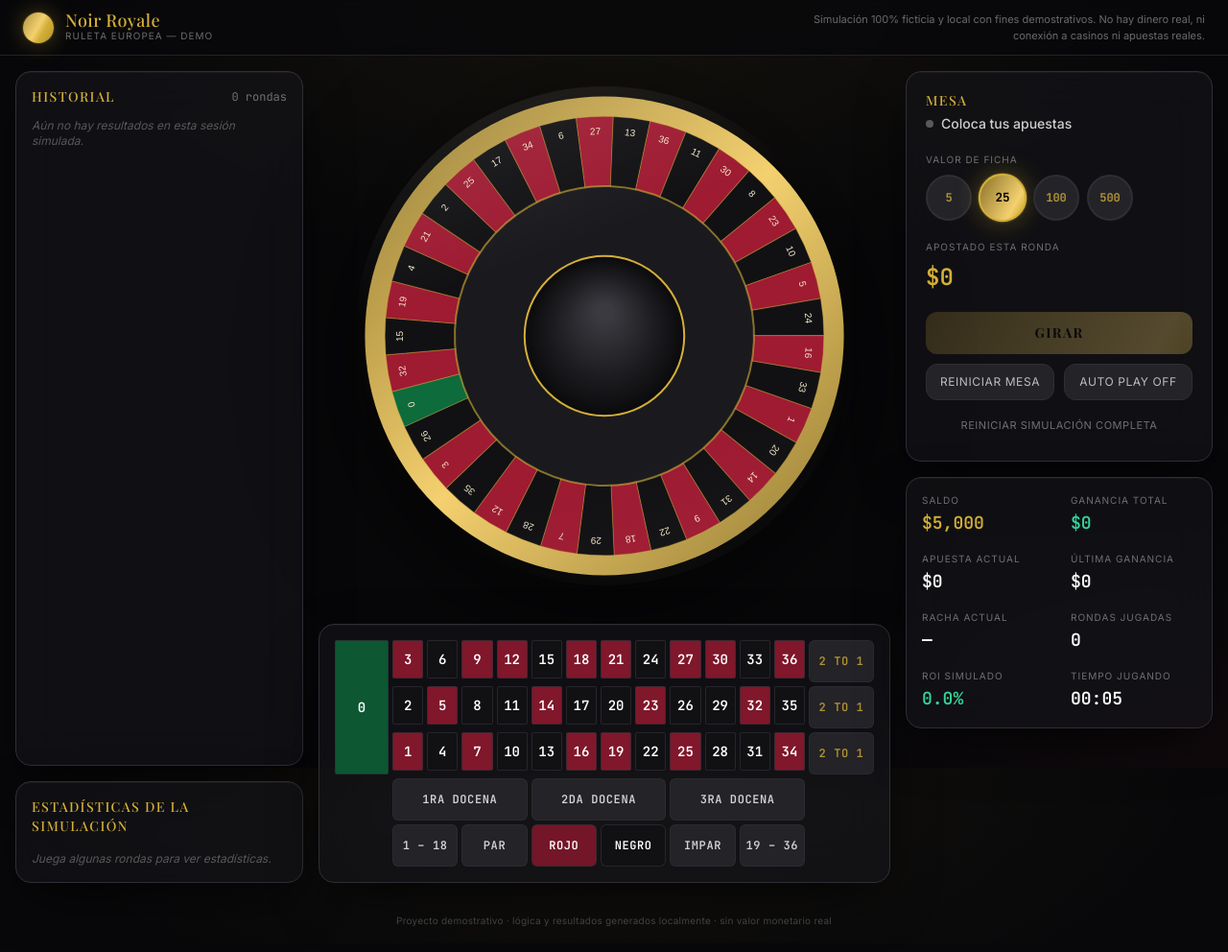
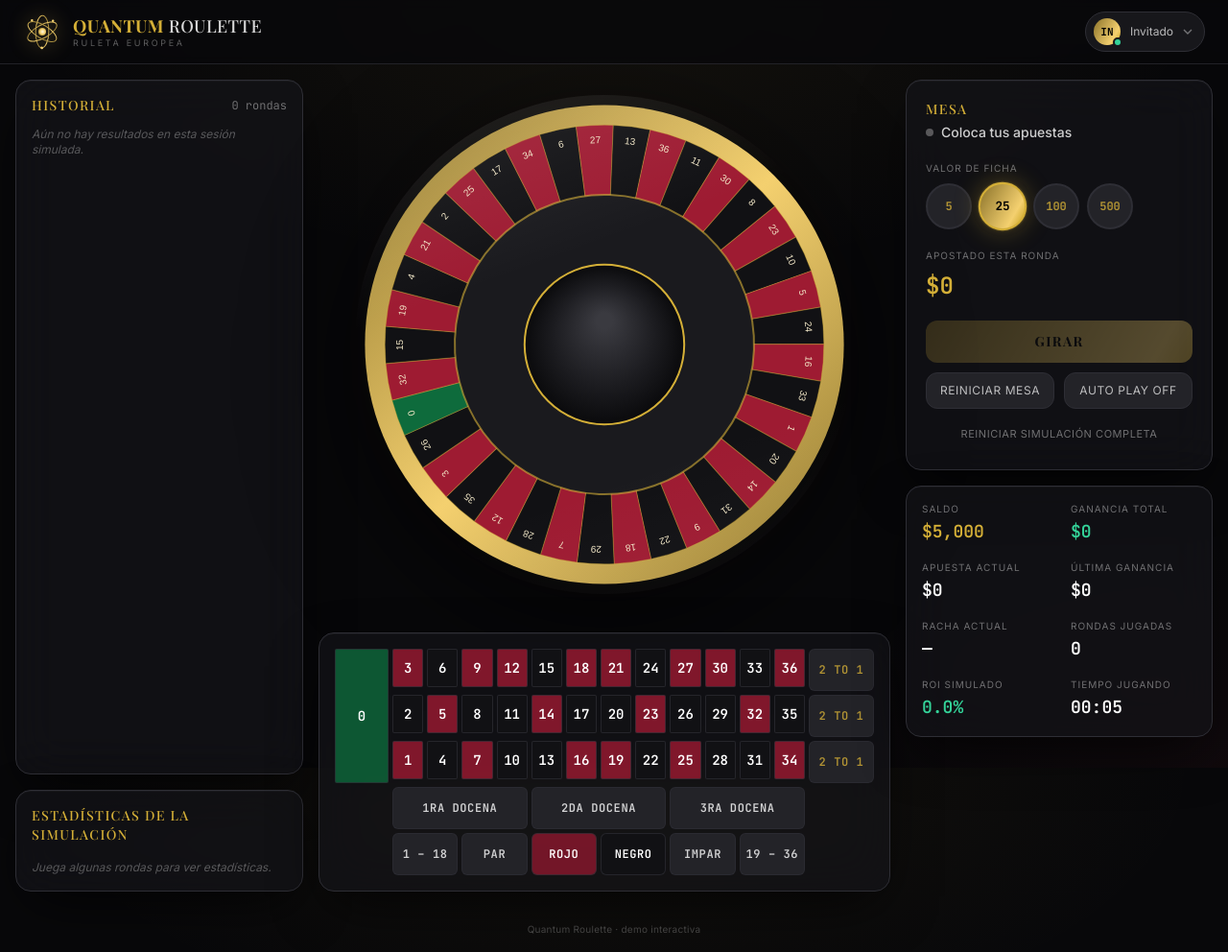
Before and after one commit to andreacanabal/casinonline, a Next.js app: page / in a window 1280 px wide. Shown: the whole page at 96% size. Built offline with nearby package versions, Linux system fonts and the light colour scheme.

Commit message:
Update page.tsx

```diff
--- a/app/page.tsx
+++ b/app/page.tsx
@@ -11,6 +11,8 @@ import BettingTable from "@/components/betting/BettingTable";
 import HUD from "@/components/hud/HUD";
 import StatsPanel from "@/components/stats/StatsPanel";
 import NotificationStack from "@/components/notifications/NotificationStack";
+import Logo from "@/components/layout/Logo";
+import UserSession from "@/components/layout/UserSession";
 import { SpinResult } from "@/types/roulette";
 import { BetKey } from "@/types/roulette";
 
@@ -57,19 +59,10 @@ export default function Home() {
 
   return (
     <main className="min-h-screen w-full flex flex-col">
-      {/* Barra superior: marca + disclaimer de simulación */}
+      {/* Barra superior: marca + sesión */}
       <header className="w-full px-6 py-3 flex items-center justify-between border-b border-graphite-border/70 bg-void/80 backdrop-blur-sm sticky top-0 z-40">
-        <div className="flex items-center gap-3">
-          <div className="w-8 h-8 rounded-full bg-gold-sheen bg-[length:200%_100%] animate-shimmer shadow-gold-glow" />
-          <div>
-            <h1 className="font-display text-lg tracking-wide text-gold leading-none">Noir Royale</h1>
-            <p className="text-[10px] text-white/40 tracking-widest uppercase">Ruleta europea — demo</p>
-          </div>
-        </div>
-        <p className="text-[11px] text-white/40 max-w-md text-right hidden md:block">
-          Simulación 100% ficticia y local con fines demostrativos. No hay dinero real, ni conexión a casinos ni apuestas
-          reales.
-        </p>
+        <Logo />
+        <UserSession />
       </header>
 
       <NotificationStack notifications={notifications} />
@@ -118,7 +111,7 @@ export default function Home() {
       </div>
 
       <footer className="text-center py-4 text-[10px] text-white/25 tracking-wide">
-        Proyecto demostrativo · lógica y resultados generados localmente · sin valor monetario real
+        Quantum Roulette · demo interactiva
       </footer>
     </main>
   );
```
